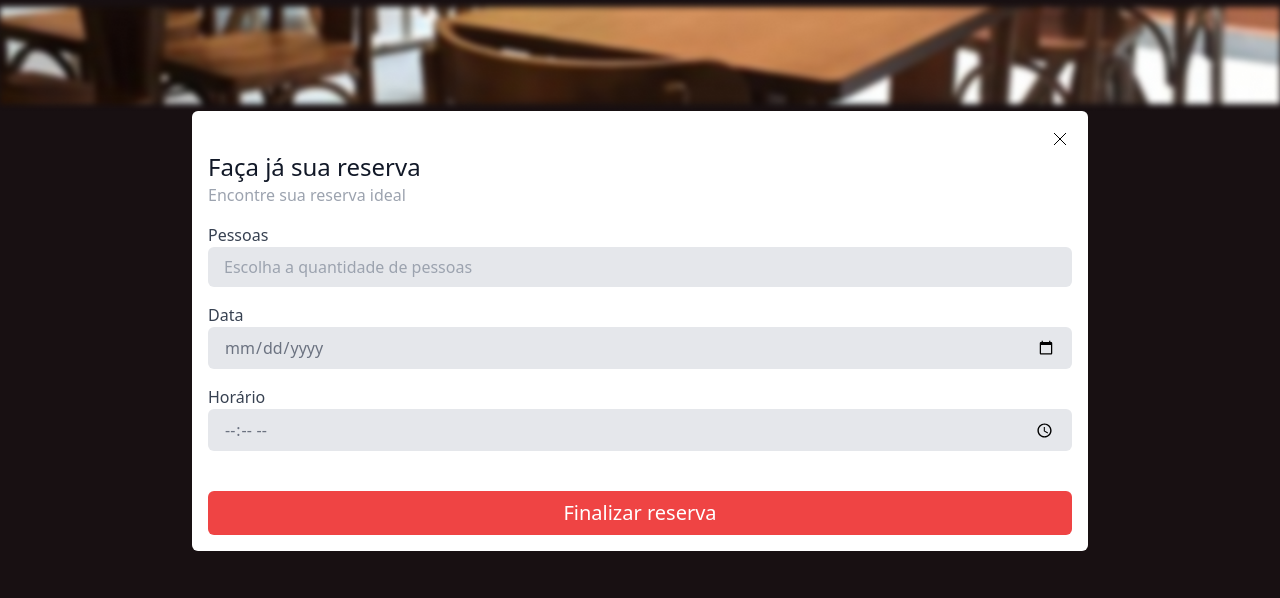
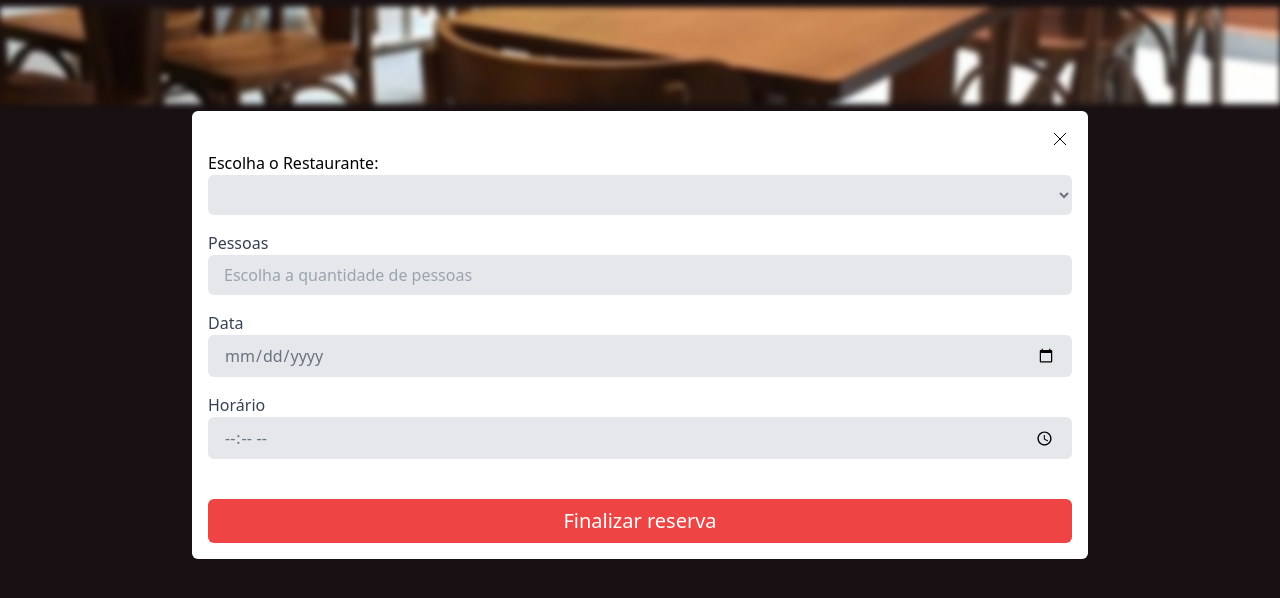
Before and after one commit to FelipeCostaOliveira/Reserva-restaurante, a Flask app: page /RealizarReserva in a window 1280 px wide. Shown: the top 598 px of the page. Run offline with Flask 3, Linux system fonts and the light colour scheme; lists and menus that the app fills with data are empty; some libraries are stand-ins or nearby versions.

Commit message:
FEAT :: Realizando reserva no BD

```diff
--- a/main.py
+++ b/main.py
@@ -37,9 +37,9 @@ CREATE TABLE {NameTabela3}
 (id_reserva INT NOT NULL AUTO_INCREMENT,
 id_restaurante INT NOT NULL,
 num_pessoas INT NOT NULL,
-horario DATETIME NOT NULL,
+horario TIME NOT NULL,
 data DATE NOT NULL,
-FOREIGN KEY (id_restaurante) REFERENCES restaurante(id_restaurante),
+FOREIGN KEY (id_restaurante) REFERENCES restaurante(id_restaurante) ON DELETE CASCADE,
 PRIMARY KEY(id_reserva))
 DEFAULT CHARSET=utf8mb4;
 """
@@ -200,5 +200,55 @@ def cadastrarRestaurante():
         cursor.close()
         connectBD.close()
 
+@app.route('/cadastrarReserva', methods=['POST'])
+def cadastrarReserva():
+    restaurante_id = request.form.get('restaurante_id')
+    data = request.form.get('data')
+    hora = request.form.get('horario')
+    hora = f'{hora}:00'
+    numero_pessoas = request.form.get('num_pessoas')
+
+    connectBD = mysql.connector.connect(
+        host=DBhost,
+        database=DBname,
+        user=DBuser,
+        password=DBpassword
+    )
+
+    if connectBD.is_connected():
+        cursor = connectBD.cursor()
+        query = """
+        INSERT INTO reserva (id_restaurante, data, horario, num_pessoas)
+        VALUES (%s, %s, %s, %s);
+        """
+        cursor.execute(query, (restaurante_id, data, hora, numero_pessoas))
+        connectBD.commit()
+        flash('Reserva cadastrada com sucesso!')
+        return redirect('/home')
+
+    if connectBD.is_connected():
+        cursor.close()
+        connectBD.close()
+
+@app.route('/formularioReserva')
+def formularioReserva():
+    connectBD = mysql.connector.connect(
+        host=DBhost,
+        database=DBname,
+        user=DBuser,
+        password=DBpassword
+    )
+
+    if connectBD.is_connected():
+        cursor = connectBD.cursor()
+        cursor.execute("SELECT id_restaurante, nome FROM restaurante;")
+        restaurantes = cursor.fetchall()
+        cursor.close()
+        connectBD.close()
+        print(restaurantes)
+
+    return render_template('RealizarReserva.html', restaurantes=restaurantes)
+
+
 if __name__ in "__main__":
     app.run(debug=True, port=5001)
--- a/templates/RealizarReserva.html
+++ b/templates/RealizarReserva.html
@@ -19,17 +19,22 @@
                         <path strokeLinecap="round" strokeLinejoin="round" d="M6 18L18 6M6 6l12 12" />
                     </svg>
                 </a>
-                <div class="flex flex-col w-full">
+                <form class="flex flex-col" action="/cadastrarReserva" method="post">
                     <div class="flex flex-col mb-4">
-                        <h1 class="text-2xl text-gray-900">Faça já sua reserva</h1>
-                        <h2 class="text-gray-400">Encontre sua reserva ideal</h2>
+                        <label for="restaurante_id">Escolha o Restaurante:</label>
+                        <select class="bg-gray-200 px-4 py-2 rounded-md text-gray-500 w-full" id="restaurante_id" name="restaurante_id">
+                            {% for restaurante in restaurantes %}
+                                <option value="{{ restaurante[0] }}">{{ restaurante[1] }}</option>
+                            {% endfor %}
+                        </select>
                     </div>
+
                     <div class="flex flex-col mb-4">
-                        <label for="pessoas" class="font-medium text-gray-700">Pessoas</label>
+                        <label for="num_pessoas" class="font-medium text-gray-700">Pessoas</label>
                         <input
-                            id="pessoas"
+                            id="num_pessoas"
                             type="number"
-                            name="Pessoas"
+                            name="num_pessoas"
                             class="bg-gray-200 px-4 py-2 rounded-md text-gray-500 w-full"
                             placeholder="Escolha a quantidade de pessoas"
                         />
@@ -39,7 +44,7 @@
                         <input
                             id="data"
                             type="date"
-                            name="Data"
+                            name="data"
                             class="bg-gray-200 px-4 py-2 rounded-md text-gray-500 w-full"
                             placeholder="Escolha a data da reserva"
                         />
@@ -49,18 +54,18 @@
                         <input
                             id="horario"
                             type="time"
-                            name="Horario"
+                            name="horario"
                             class="bg-gray-200 px-4 py-2 rounded-md text-gray-500 w-full"
                             placeholder="Escolha o horário de sua reserva"
                         />
                     </div>
+                    <button class="flex items-center justify-center cursor-pointer" type="submit">
+                        <div class="flex mt-6 w-full bg-red-500 rounded-md text-white px-4 py-2 justify-center">
+                            <h1 class="text-xl">Finalizar reserva</h1>
+                        </div>
+                    </button>
+                </form>
                 </div>
-                <a class="flex items-center justify-center cursor-pointer">
-                    <div class="flex mt-6 w-full bg-red-500 rounded-md text-white px-4 py-2 justify-center">
-                        <h1 class="text-xl">Finalizar reserva</h1>
-                    </div>
-                </a>
-            </div>
         </div>
     </div>
 </body>
--- a/templates/ReservaPage.html
+++ b/templates/ReservaPage.html
@@ -60,7 +60,7 @@
                                 <img class="mt-2 w-full cursor-pointer max-w-xs" src="static/assets/Local.png" alt="Localização">
                             </div>
                         </div>
-                        <a href="{{url_for("realizar_reserva")}}" class="mt-4">
+                        <a href="{{url_for("formularioReserva")}}" class="mt-4">
                             <div class="flex border border-orange-400 text-white px-2 py-2 rounded-md cursor-pointer items-center">
                                 <svg xmlns="http://www.w3.org/2000/svg" fill="none" viewBox="0 0 24 24" strokeWidth={1.5} stroke="currentColor" class="w-10 h-10 text-orange-500">
                                     <path strokeLinecap="round" strokeLinejoin="round" d="M6.75 3v2.25M17.25 3v2.25M3 18.75V7.5a2.25 2.25 0 0 1 2.25-2.25h13.5A2.25 2.25 0 0 1 21 7.5v11.25m-18 0A2.25 2.25 0 0 0 5.25 21h13.5A2.25 2.25 0 0 0 21 18.75m-18 0v-7.5A2.25 2.25 0 0 1 5.25 9h13.5A2.25 2.25 0 0 1 21 11.25v7.5" />
```
Also changed, not shown: templates/home.html (line endings or trailing spaces).
